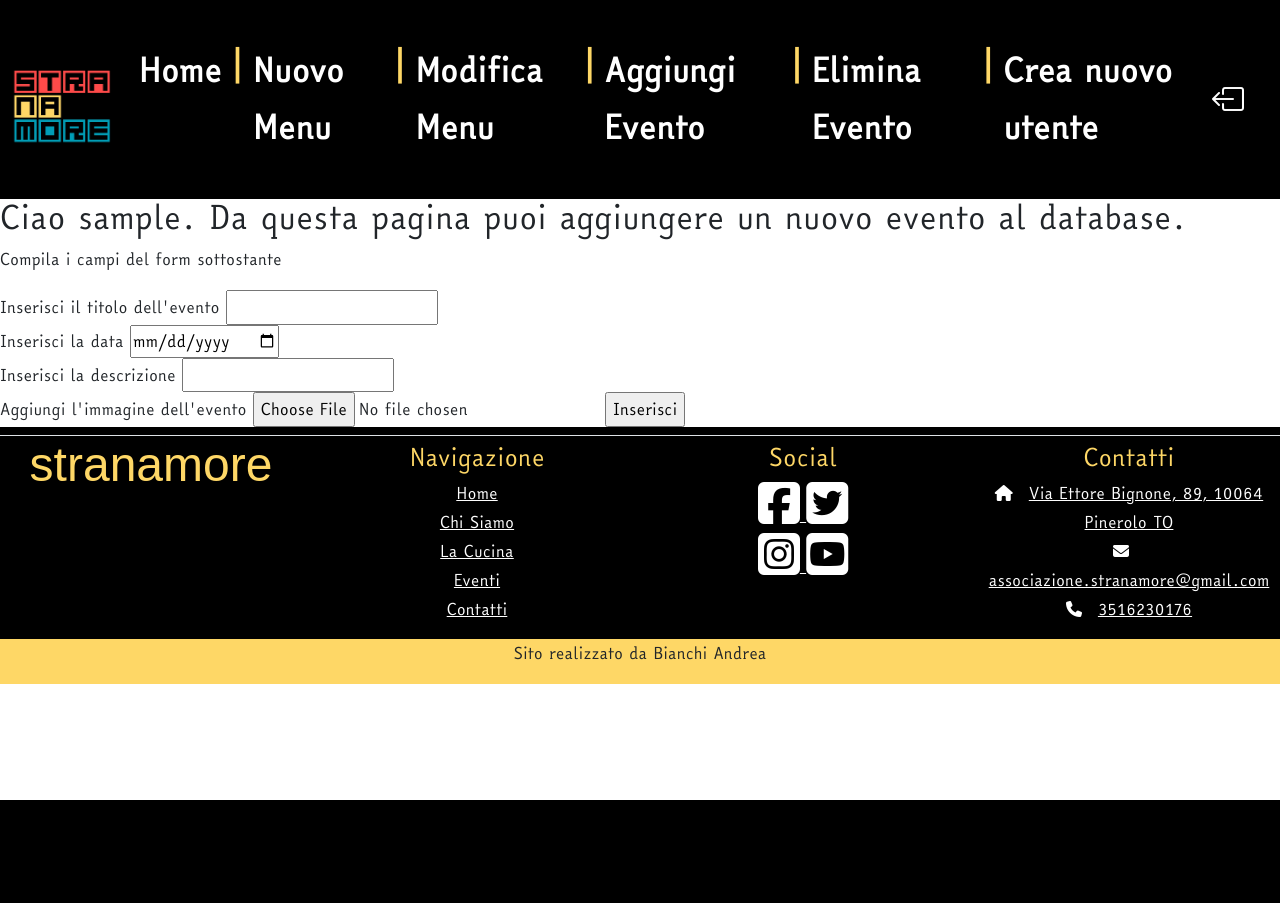
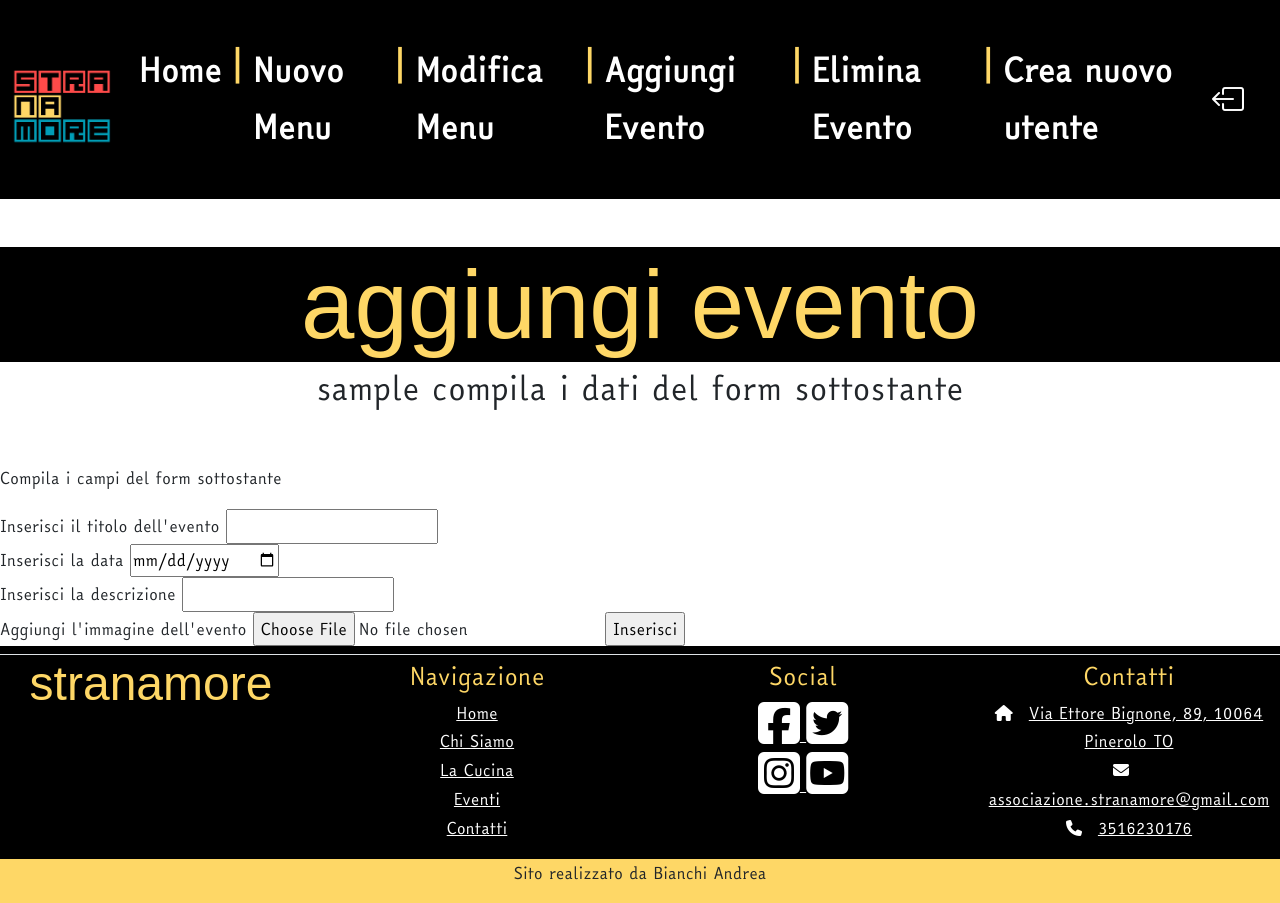
Before and after one commit to JimmyWhite86/StranaPHP, a PHP site: page /aggiungievento.php in a window 1280 px wide. Before the commit the page ends 800 px from the top, so only its background shows below. Run offline with PHP 8.4, Linux system fonts and the light colour scheme; the visitor is signed in with stand-in values (Sample User, id 1); some libraries are stand-ins or nearby versions; some web fonts are replaced.

Commit message:
modifica css
sto modificando il css di alcune pagine, soprattutto quelle delle azioni dell'utente admin

```diff
--- a/aggiungievento.php
+++ b/aggiungievento.php
@@ -63,8 +63,12 @@
       deviEssereAdmin($username);
     }
     else {  # Utente loggato con diritti di admin ?>
-      <div class="titolo">
-        <h2>Ciao <?=$username?>. Da questa pagina puoi aggiungere un nuovo evento al database.</h2>
+
+      <div class="my-5 row justify-content-center">
+        <div class="text-center">
+          <h1 class="titoloPaginaAdmin">aggiungi evento</h1>
+          <h2><?=$username?> compila i dati del form sottostante</h2>
+        </div>
       </div>
       <div class="">
 
--- a/base_css.css
+++ b/base_css.css
@@ -97,6 +97,13 @@ body {
   font-family: Strana, arial, hevetica, sans-serif;
   font-size: 6rem;
   color: #fed766;
+}
+
+.titoloPaginaAdmin {
+  font-family: Strana, arial, hevetica, sans-serif;
+  font-size: 6rem;
+  color: #fed766;
+  background-color: black;
 }
 
 .testoHome {
@@ -497,5 +504,15 @@ textarea.ng-valid {
 }
 
 .intestazioneTabella {
+  background-color: #fed766 !important;
+}
+
+thead th.intestazioneTabella {
   background-color: #fed766;
 }
+
+@media (max-width: 768px) {
+  .miaImmagineTabella, .miaColonnaImmagineTabella{
+    display: none !important;
+  }
+}
```
Also changed, not shown: eliminaevento.php (+11 -6 lines).
